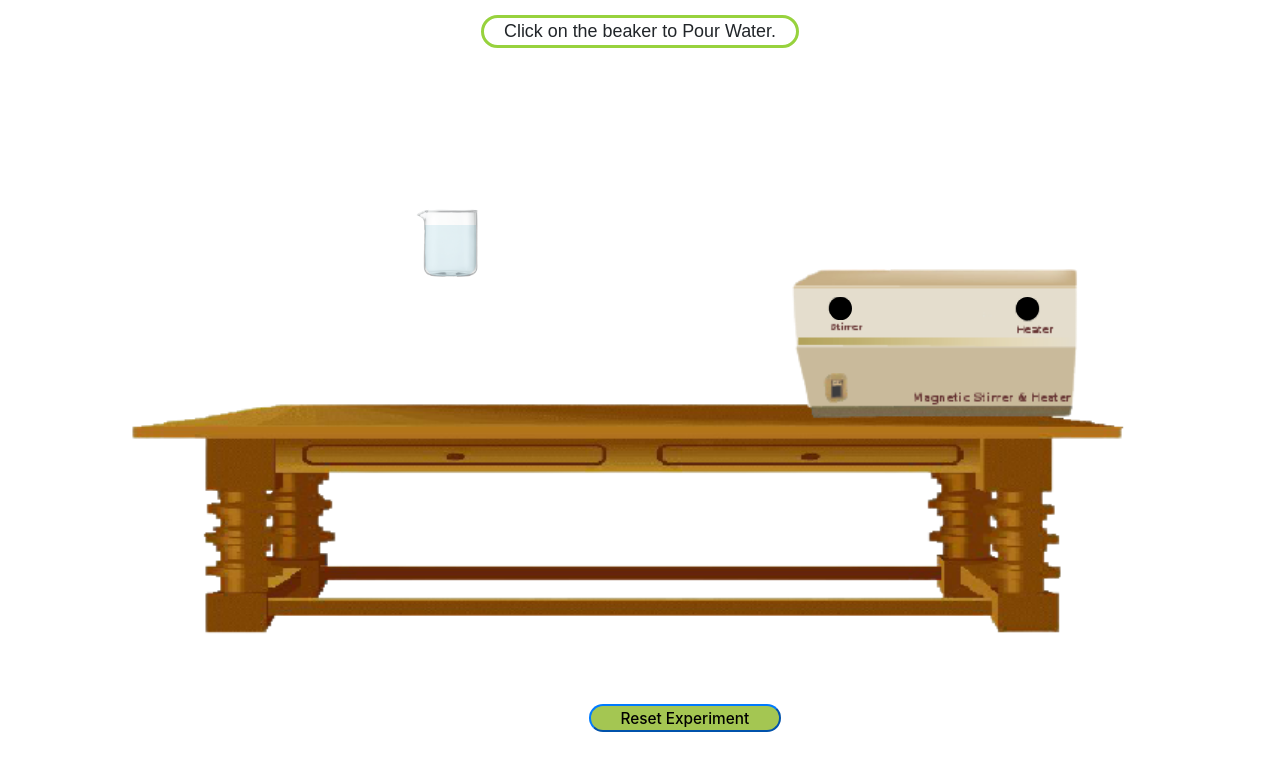
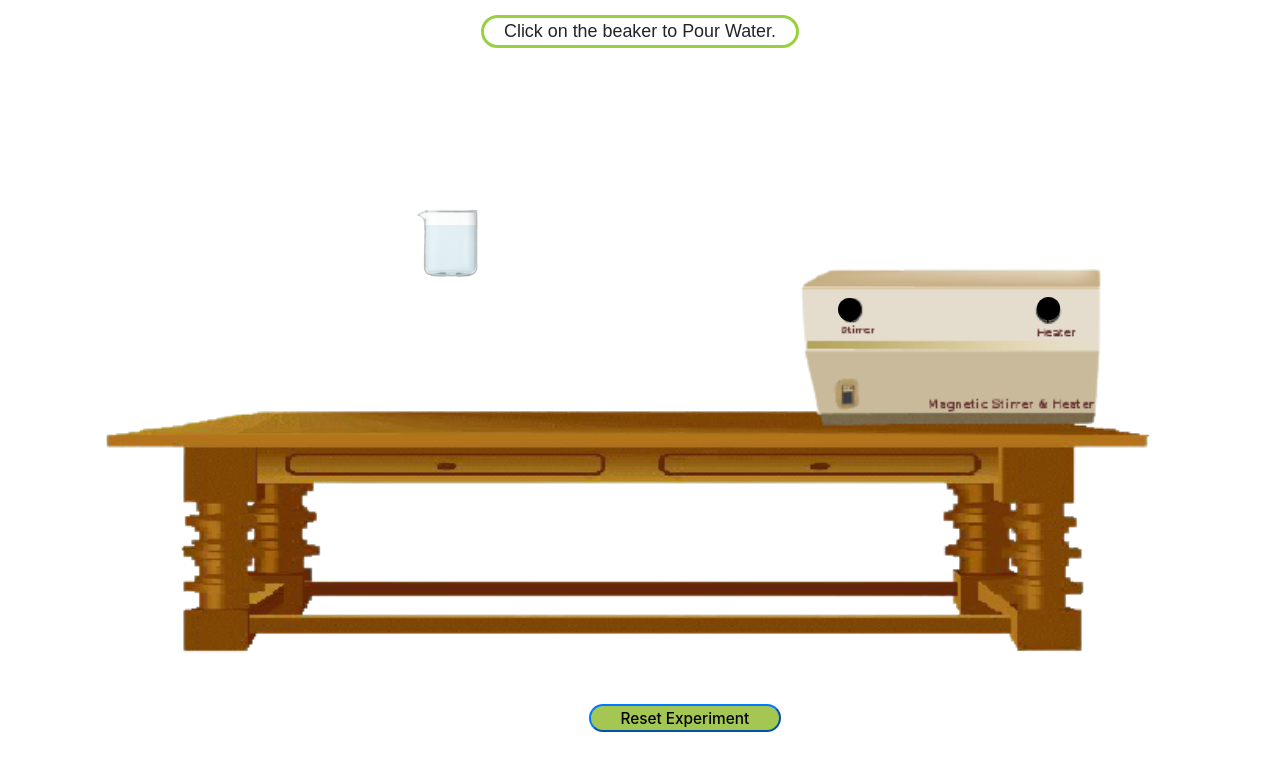
Before and after one commit to virtual-labs/exp-preparation-of-sols-iiith, a plain HTML site: page experiment/simulation/index.html in a window 1280 px wide. Drawn offline with nearby package versions, Linux system fonts and the light colour scheme.

Commit message:
Updated css

```diff
--- a/experiment/simulation/css/main.css
+++ b/experiment/simulation/css/main.css
@@ -22,8 +22,8 @@
     align-self: center;
     object-fit: cover;
     top: 21vw;
-    width: 78vw;
-    left: 10vw;
+    width: 82vw;
+    left: 8vw;
 }
 
 #water {
@@ -150,7 +150,7 @@
     opacity:1;
     position:absolute;
     top: 23.2vw;
-    left: 79.4vw;
+    left: 81vw;
     width: 1.8vw;
     height: 1.8vw;
     border-radius: 50% 50%;
@@ -161,8 +161,8 @@
     background-color: #000000;
     opacity:1;
     position:absolute;
-    top: 23.2vw;
-    left: 64.8vw;
+    top: 23.3vw;
+    left: 65.5vw;
     width: 1.8vw;
     height: 1.8vw;
     border-radius: 50% 50%;
```
